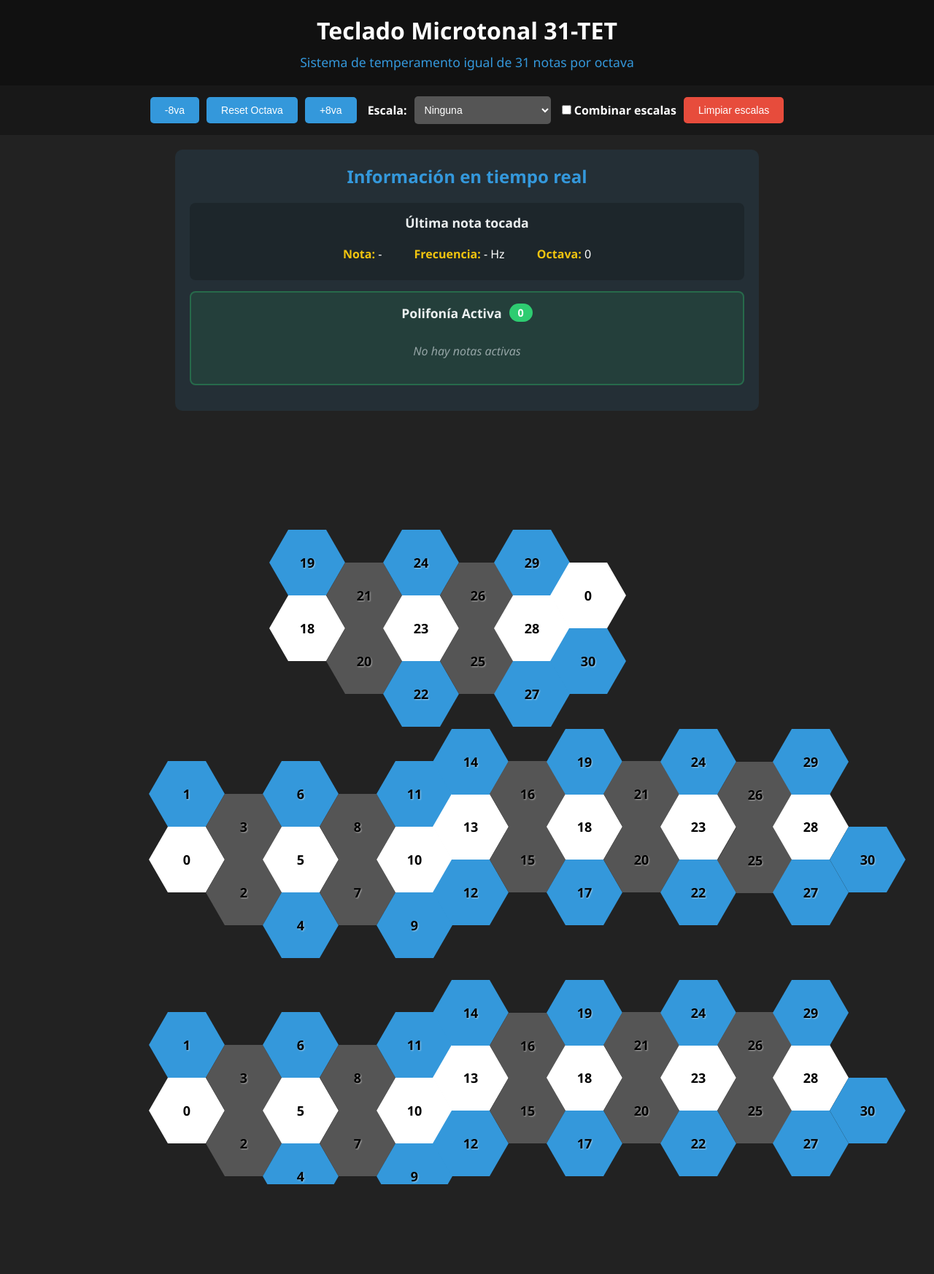
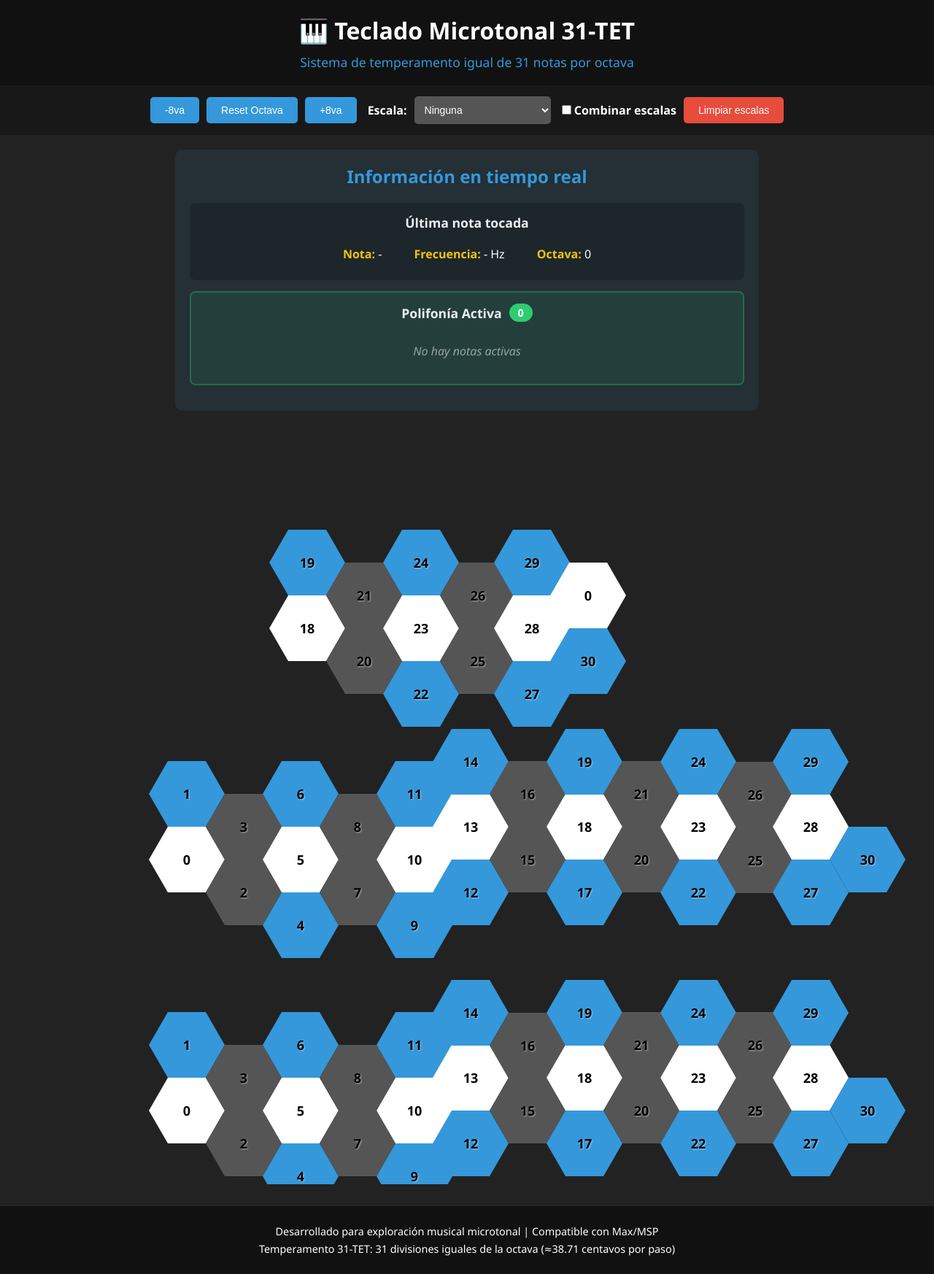
Before and after one commit to Totopo27/teclado-microtonal-31tet, a plain HTML site: page index.html in a window 1280 px wide. Shown: the whole page at 73% size. Before the commit the page ends 1623 px from the top, so only its background shows below. Drawn offline with Linux system fonts and the light colour scheme; a script that the page names is missing.

Commit message:
Add files via upload
Actualización multitouch web android

```diff
--- a/index.html
+++ b/index.html
@@ -2,16 +2,18 @@
 <html lang="es">
 <head>
   <meta charset="UTF-8">
-  <meta name="viewport" content="width=device-width, initial-scale=1.0">
+  <meta name="viewport" content="width=device-width, initial-scale=1.0, maximum-scale=1.0, user-scalable=no">
   <meta name="description" content="Teclado hexagonal interactivo para música microtonal en temperamento 31-TET">
   <meta name="keywords" content="música microtonal, 31-TET, teclado hexagonal, Max/MSP">
   <meta name="author" content="Tu Nombre">
+  <meta name="apple-mobile-web-app-capable" content="yes">
+  <meta name="mobile-web-app-capable" content="yes">
   <title>Teclado Microtonal 31-TET</title>
   <link rel="stylesheet" href="css/styles.css">
 </head>
 <body>
   <div class="header">
-    <h1> Teclado Microtonal 31-TET</h1>
+    <h1>🎹 Teclado Microtonal 31-TET</h1>
     <p>Sistema de temperamento igual de 31 notas por octava</p>
   </div>
 
@@ -90,6 +92,11 @@
     <div class="keyboard-container" id="keyboard-container"></div>
   </div>
 
+  <footer class="footer">
+    <p>Desarrollado para exploración musical microtonal | Compatible con Max/MSP</p>
+    <p>Temperamento 31-TET: 31 divisiones iguales de la octava (≈38.71 centavos por paso)</p>
+  </footer>
+
   <script src="js/config.js"></script>
   <script src="js/scales.js"></script>
   <script src="js/keyboard.js"></script>
```
